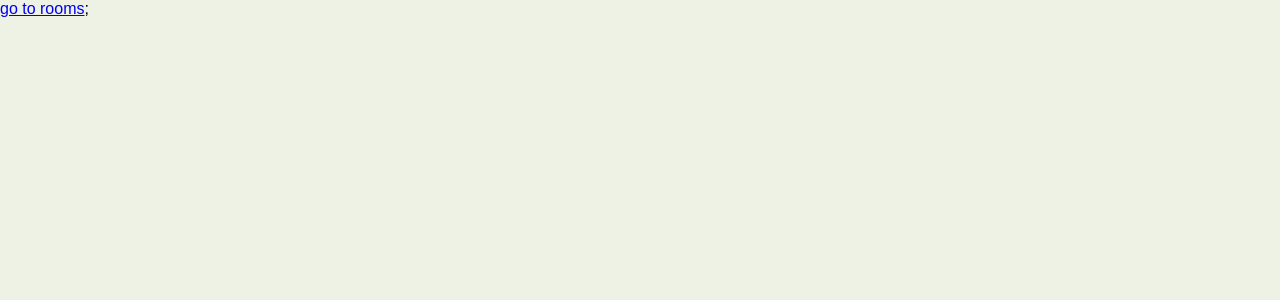
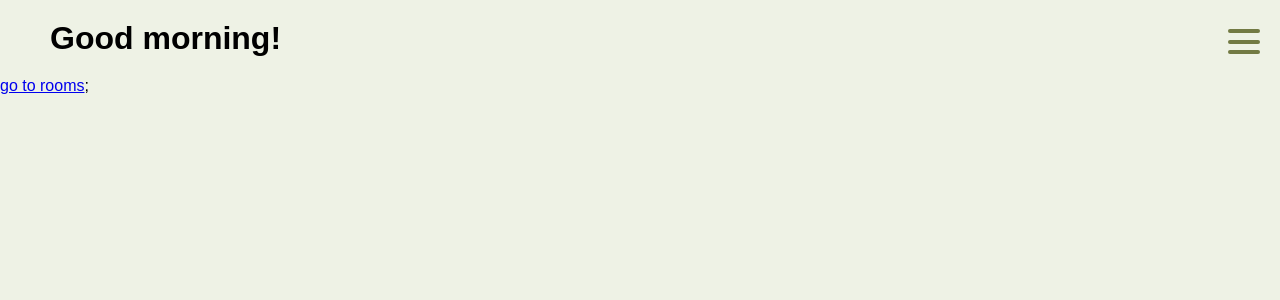
Before and after one commit to HenrikeStahlhut/plant-pal, a Next.js app: page / in a window 1280 px wide. Shown: the top 300 px of the page. Built offline with nearby package versions, Linux system fonts and the light colour scheme.

Commit message:
fix: minor fixes

```diff
--- /dev/null
+++ b/src/components/Greeting/Greeting.tsx
@@ -0,0 +1,17 @@
+import Headline from "../Headline/Headline";
+
+export default function Greeting() {
+  let timeOfDay;
+  const date = new Date();
+  const hours = date.getHours();
+
+  if (hours < 12) {
+    timeOfDay = "morning";
+  } else if (hours >= 12 && hours < 17) {
+    timeOfDay = "afternoon";
+  } else {
+    timeOfDay = "night";
+  }
+
+  return <Headline>Good {timeOfDay}!</Headline>;
+}
--- a/src/components/Header/Header.tsx
+++ b/src/components/Header/Header.tsx
@@ -5,9 +5,5 @@ type HeaderProps = {
 };
 
 export default function Header({ children }: HeaderProps) {
-  return (
-    <>
-      <HeaderContainer>{children}</HeaderContainer>
-    </>
-  );
+  return <HeaderContainer>{children}</HeaderContainer>;
 }
--- a/src/components/Menu/Menu.tsx
+++ b/src/components/Menu/Menu.tsx
@@ -1,11 +1,9 @@
-import { TbMenu2 } from "react-icons/tb";
-import { IoClose } from "react-icons/io5";
 import { useState } from "react";
 import { StyledMenu, StyledNavLink } from "./Menu.styled";
-import { StyledOpenMenuButton } from "../MenuButton/MenuButton.styled";
 import MenuButton from "../MenuButton/MenuButton";
+import { ROUTES } from "@/routes";
 
-export default function Navigation() {
+export default function Menu() {
   const [menuOpen, setMenuOpen] = useState(false);
 
   const openMenu = () => {
@@ -21,13 +19,13 @@ export default function Navigation() {
       <MenuButton open={menuOpen} setOpen={setMenuOpen} />
 
       <StyledMenu open={menuOpen}>
-        <StyledNavLink href={"/"} onClick={() => closeMenu()}>
+        <StyledNavLink href={ROUTES.HOME} onClick={() => closeMenu()}>
           Home
         </StyledNavLink>
         <StyledNavLink href={"/"} onClick={() => closeMenu()}>
           Plants
         </StyledNavLink>
-        <StyledNavLink href={"/"} onClick={() => closeMenu()}>
+        <StyledNavLink href={ROUTES.ROOMS_OVERVIEW} onClick={() => closeMenu()}>
           Rooms
         </StyledNavLink>
       </StyledMenu>
--- a/src/components/MenuButton/MenuButton.tsx
+++ b/src/components/MenuButton/MenuButton.tsx
@@ -1,12 +1,12 @@
 import { TbMenu2 } from "react-icons/tb";
 import { StyledOpenMenuButton } from "./MenuButton.styled";
 
-type Props = {
+type MenuButtonProps = {
   open: boolean;
   setOpen: (v: boolean) => void;
 };
 
-export default function MenuButton({ open, setOpen }: Props) {
+export default function MenuButton({ open, setOpen }: MenuButtonProps) {
   return (
     <StyledOpenMenuButton open={open} onClick={() => setOpen(!open)}>
       {/* <TbMenu2 size={30} /> */}
--- a/src/pages/index.tsx
+++ b/src/pages/index.tsx
@@ -1,8 +1,15 @@
 import Link from "next/link";
+import Menu from "@/components/Menu/Menu";
+import Header from "@/components/Header/Header";
+import Greeting from "@/components/Greeting/Greeting";
 
 export default function Home() {
   return (
     <>
+      <Header>
+        <Greeting />
+        <Menu />
+      </Header>
       <Link href={"/rooms/all"}> go to rooms</Link>
     </>
   );
--- a/src/pages/rooms/all/index.tsx
+++ b/src/pages/rooms/all/index.tsx
@@ -1,8 +1,8 @@
 import RoomsList from "@/components/RoomsList/RoomsList";
 import { Room, RoomType } from "@prisma/client";
 import Headline from "@/components/Headline/Headline";
-import Navigation from "@/components/Menu/Menu";
 import Header from "@/components/Header/Header";
+import Menu from "@/components/Menu/Menu";
 
 const dummyRooms: Room[] = [
   {
@@ -68,7 +68,7 @@ export default function AllRooms() {
     <>
       <Header>
         <Headline>All Rooms</Headline>
-        <Navigation />
+        <Menu />
       </Header>
       <RoomsList rooms={dummyRooms} />
     </>
--- /dev/null
+++ b/src/routes.ts
@@ -0,0 +1,4 @@
+export const ROUTES = {
+  ROOMS_OVERVIEW: "/rooms/all",
+  HOME: "/",
+};
```
